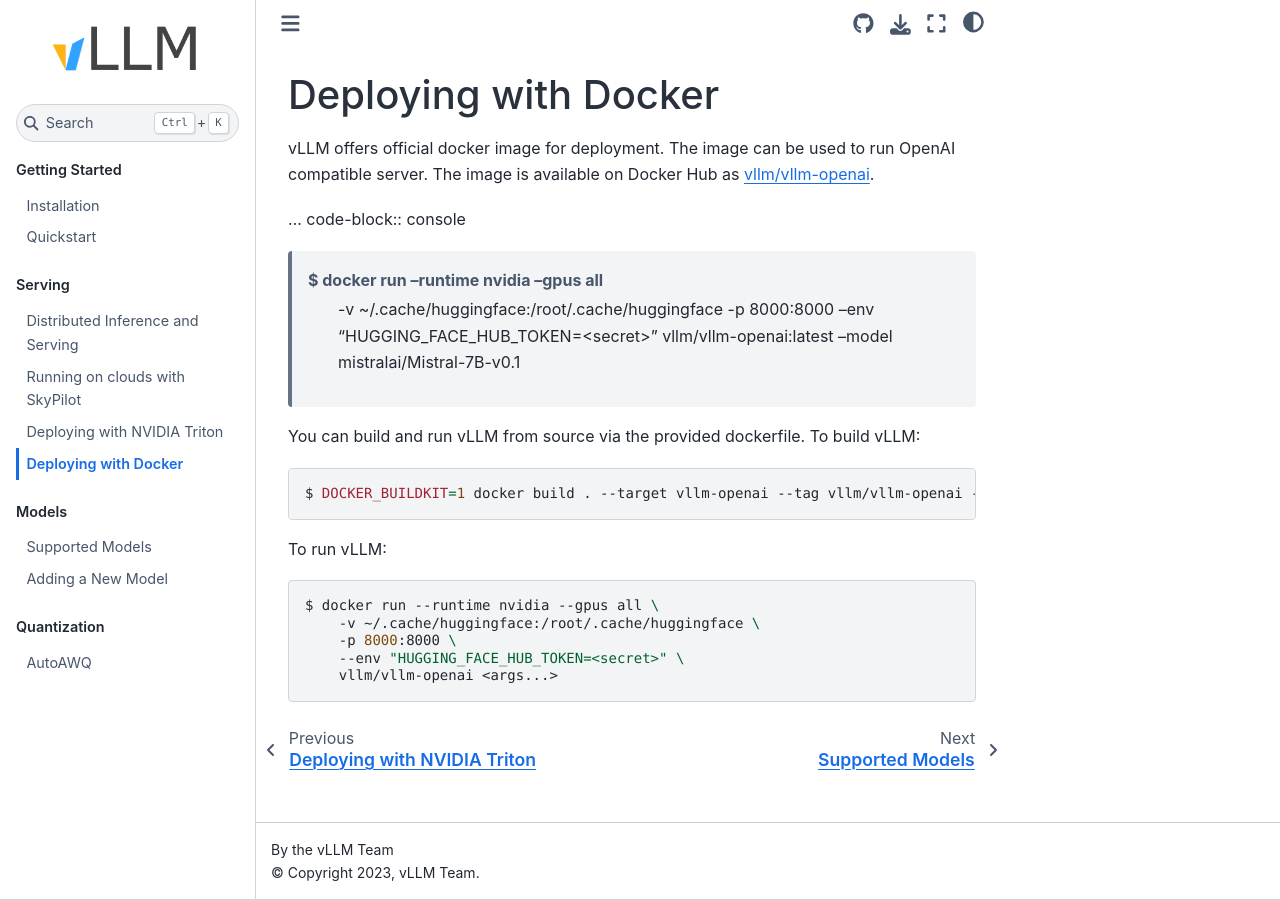
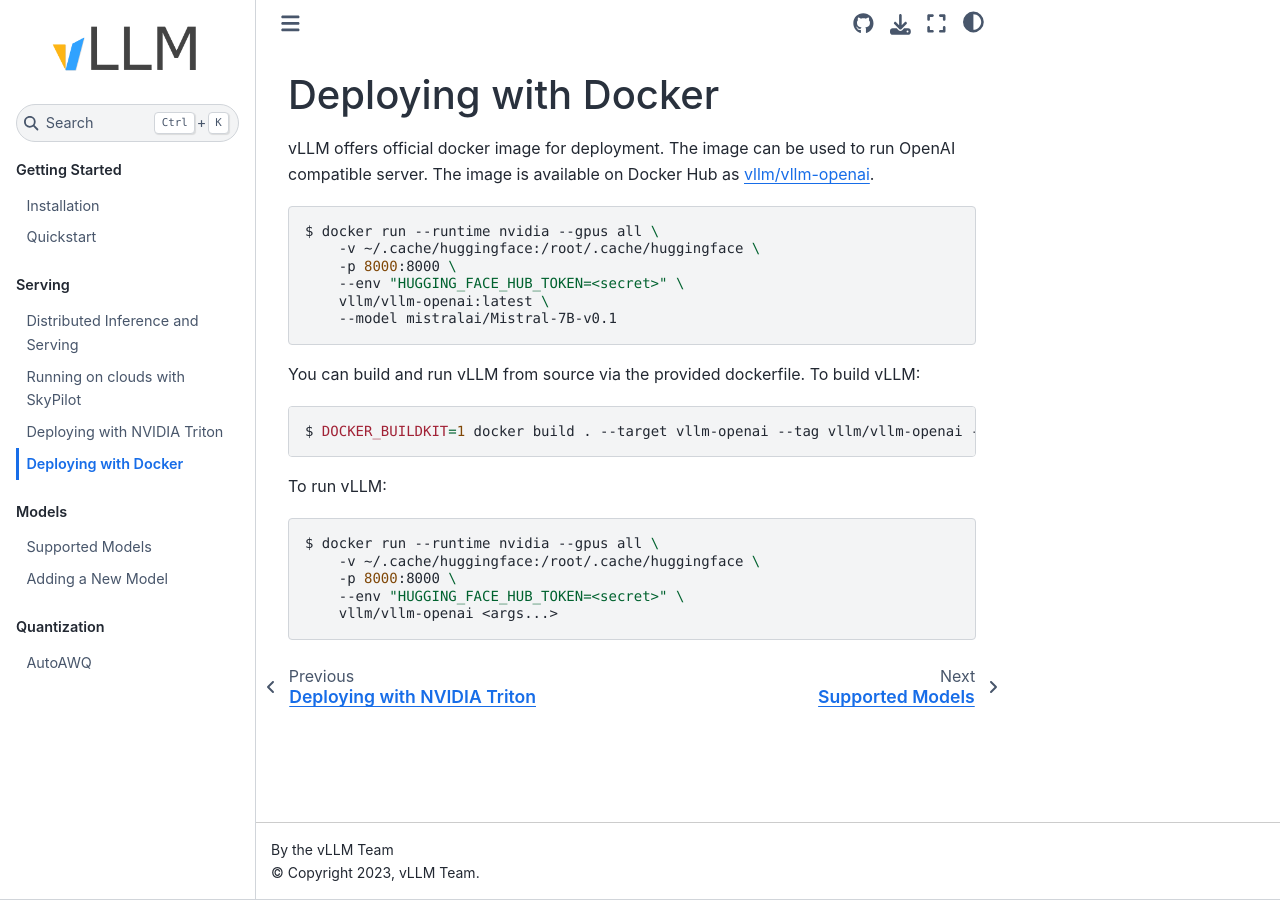
Before and after one commit to shaojiewang/vllm-rocm, a Sphinx documentation site: the page built from docs/source/serving/deploying_with_docker.rst, in a window 1280 px wide. Built offline with Sphinx 7.4.7 and the Sphinx Book theme 1.1.4, drawn with Linux system fonts in a browser that asks for light colours.

Commit message:
[Docs] Fix the code block's format in deploying_with_docker page (#1722)

```diff
--- a/docs/source/serving/deploying_with_docker.rst
+++ b/docs/source/serving/deploying_with_docker.rst
@@ -7,7 +7,7 @@
 The image can be used to run OpenAI compatible server.
 The image is available on Docker Hub as `vllm/vllm-openai <https://hub.docker.com/r/vllm/vllm-openai/tags>`_.
 
-... code-block:: console
+.. code-block:: console
 
     $ docker run --runtime nvidia --gpus all \
         -v ~/.cache/huggingface:/root/.cache/huggingface \
```
